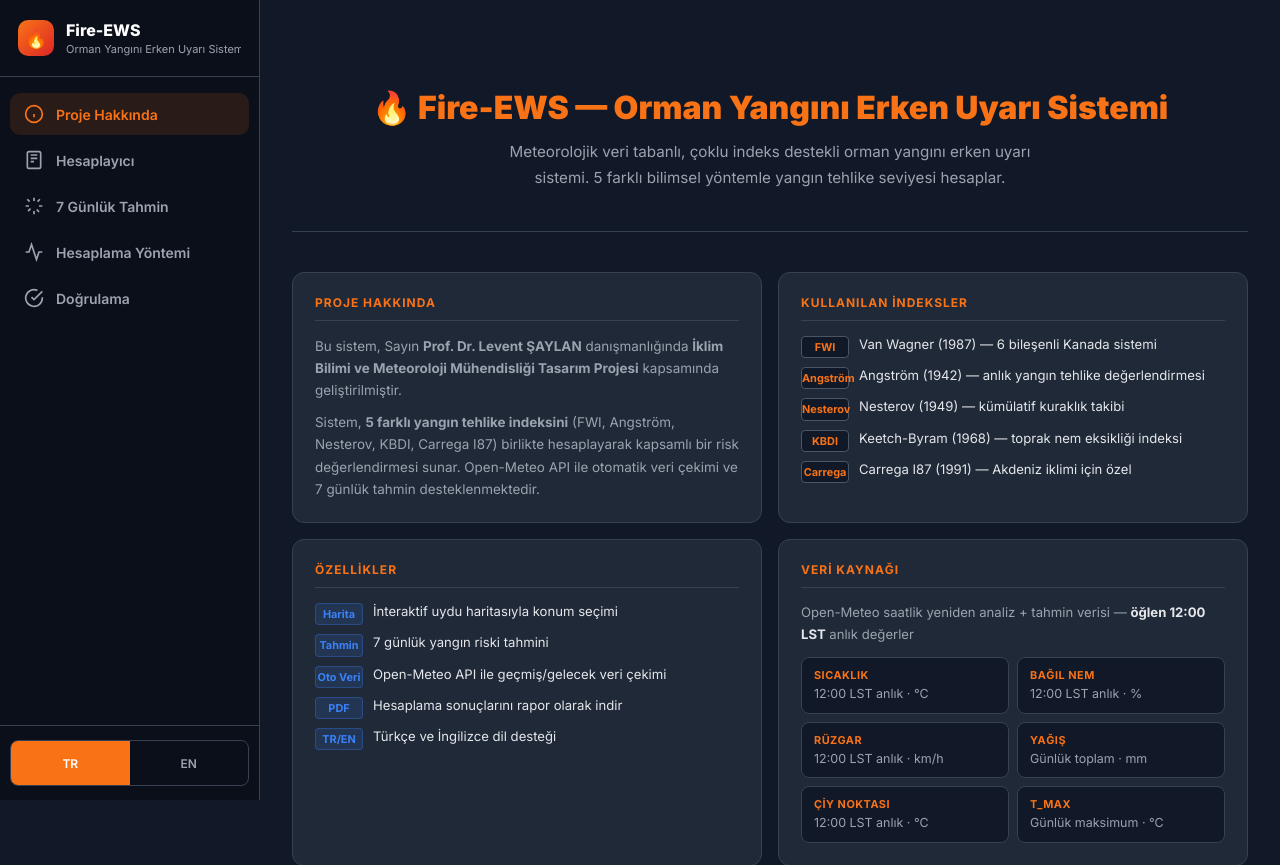
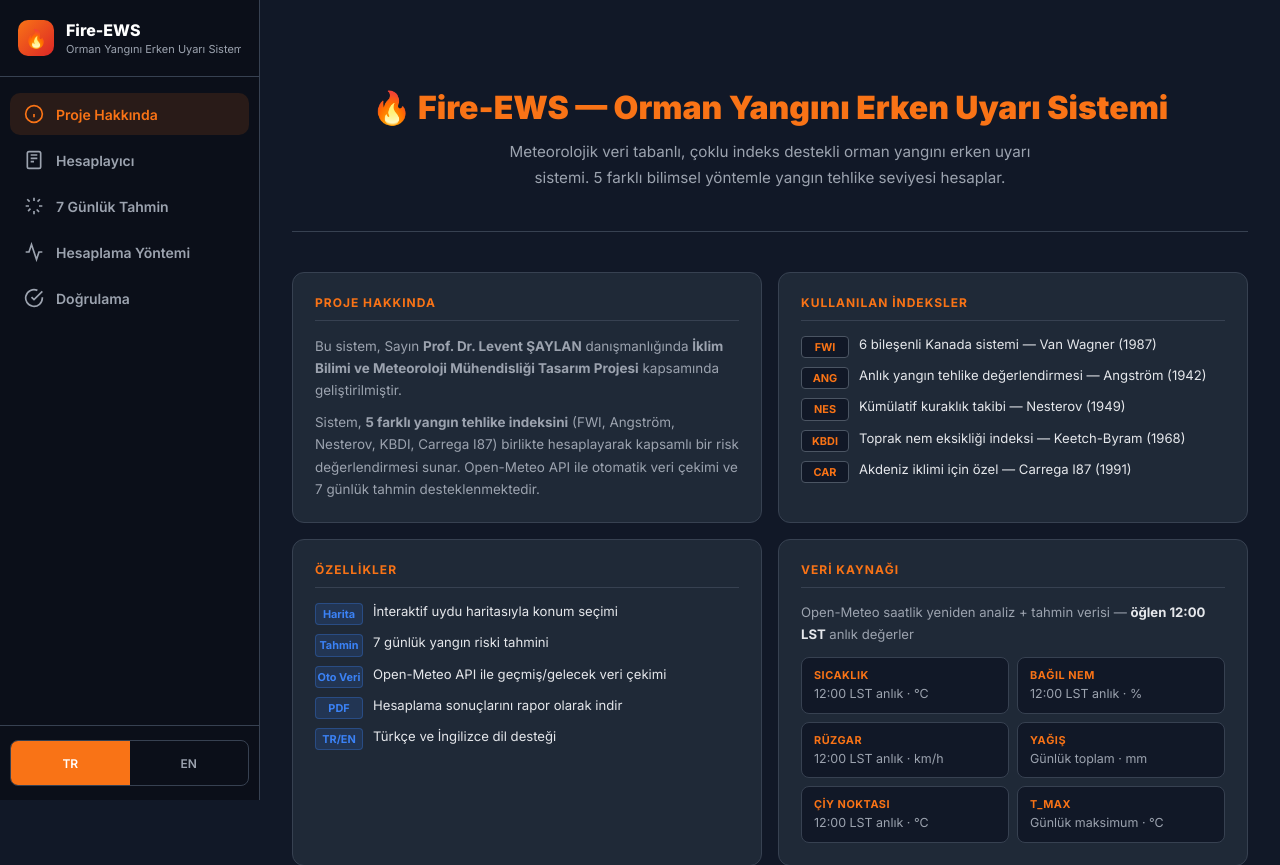
Before and after one commit to MrFBaker/orman-yangini, a Flask app: template templates/index_v2.html in a window 1280 px wide. Shown: the top 865 px of the page. Run offline with Flask 3, Linux system fonts and the light colour scheme; the template is opened without the code that fills it, so the values that code supplies are empty.

Commit message:
İndeks badge'leri kısaltıldı (ANG, NES, CAR)
Co-Authored-By: Claude Opus 4.6 (1M context) <noreply@anthropic.com>

```diff
--- a/templates/index_v2.html
+++ b/templates/index_v2.html
@@ -997,11 +997,11 @@
     <div class="bilgi-kart">
       <h3 data-i18n="card_components_title">Kullanılan İndeksler</h3>
       <ul class="komponent-liste">
-        <li><span class="komponent-badge">FWI</span><span data-i18n="comp_fwi_full">Van Wagner (1987) — 6 bileşenli Kanada sistemi</span></li>
-        <li><span class="komponent-badge">Angström</span><span data-i18n="comp_ang">Angström (1942) — anlık yangın tehlike değerlendirmesi</span></li>
-        <li><span class="komponent-badge">Nesterov</span><span data-i18n="comp_nes">Nesterov (1949) — kümülatif kuraklık takibi</span></li>
-        <li><span class="komponent-badge">KBDI</span><span data-i18n="comp_kbdi">Keetch-Byram (1968) — toprak nem eksikliği indeksi</span></li>
-        <li><span class="komponent-badge">Carrega</span><span data-i18n="comp_car">Carrega I87 (1991) — Akdeniz iklimi için özel</span></li>
+        <li><span class="komponent-badge">FWI</span><span data-i18n="comp_fwi_full">6 bileşenli Kanada sistemi — Van Wagner (1987)</span></li>
+        <li><span class="komponent-badge">ANG</span><span data-i18n="comp_ang">Anlık yangın tehlike değerlendirmesi — Angström (1942)</span></li>
+        <li><span class="komponent-badge">NES</span><span data-i18n="comp_nes">Kümülatif kuraklık takibi — Nesterov (1949)</span></li>
+        <li><span class="komponent-badge">KBDI</span><span data-i18n="comp_kbdi">Toprak nem eksikliği indeksi — Keetch-Byram (1968)</span></li>
+        <li><span class="komponent-badge">CAR</span><span data-i18n="comp_car">Akdeniz iklimi için özel — Carrega I87 (1991)</span></li>
       </ul>
     </div>
 
```
